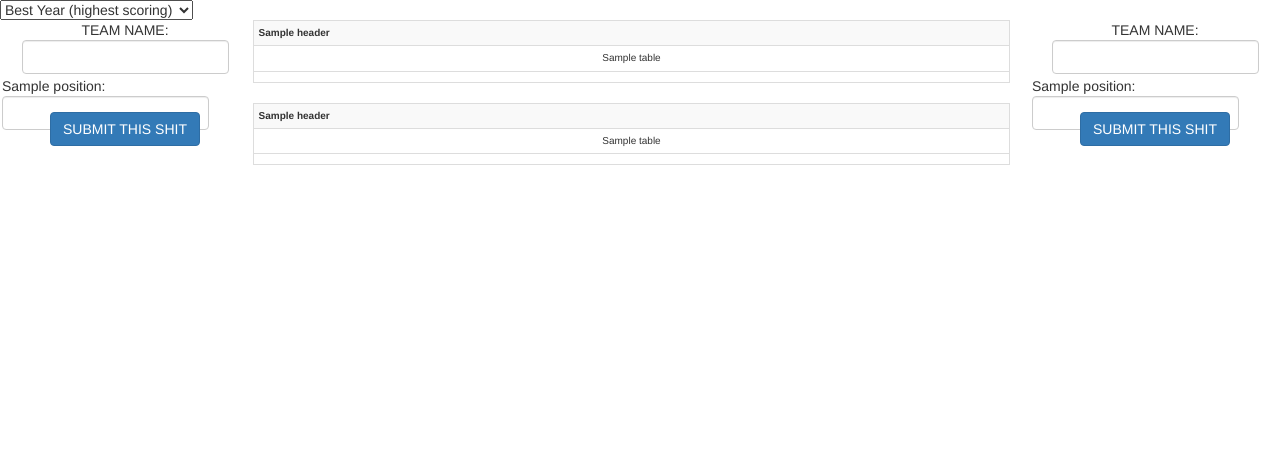
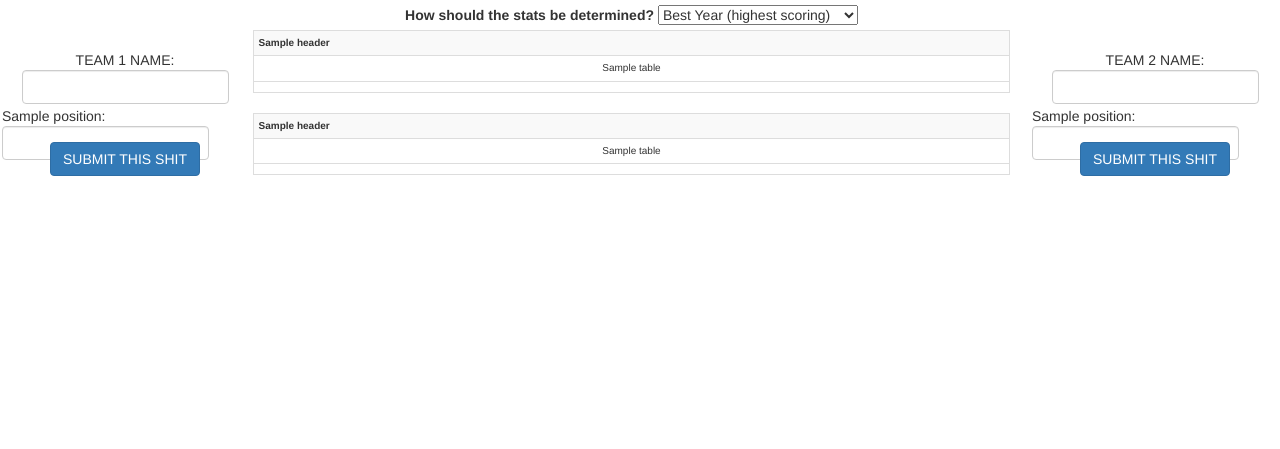
Before and after one commit to VitamintK/Basketball-Crack, a Flask app: template app/templates/draft.html in a window 1280 px wide. Shown: the top 449 px of the page. Run offline with Flask 2, Linux system fonts and the light colour scheme; the template is opened without the code that fills it: most values are stand-ins (such as "Sample title", 1, 10 or a date in 2020); some libraries are stand-ins or nearby versions.

Commit message:
trying to css
can't css

```diff
--- a/app/static/draft.css
+++ b/app/static/draft.css
@@ -11,13 +11,23 @@ body{
 	float:left;
 	width:250px;
 	min-height:400px;
-	top:20px;
+	top:50px;
 	position:fixed;
 }
 #right { float:right; width:250px; min-height:400px;
 	right:0;
-	top:20px;
+	top:50px;
 	position:fixed;
+}
+#header{
+	text-align:center;
+}
+
+#selector{
+	margin:auto;
+	margin-top: 5px;
+	margin-bottom:5px;
+	width:200px;
 }
 #main{
 	font-size:10px;
--- a/app/templates/draft.html
+++ b/app/templates/draft.html
@@ -13,11 +13,19 @@
 </head>
 <body>
 	<div id="wrap">
-    	<div id="header"><select id="selector"><option value="best">Best Year (highest scoring)</option><option value="worst">Worst Year (lowest scoring)</option>
-    		<option value="rookie">Rookie Year</option><option value="career">Career Totals</option><option value="recent">This Year</option></select></div>
+    	<div id="header">
+    		<label class="control-label">How should the stats be determined?</label>
+    		<select  id="selector">
+    			<option value="best">Best Year (highest scoring)</option>
+    			<option value="worst">Worst Year (lowest scoring)</option>
+    			<option value="rookie">Rookie Year</option>
+    			<option value="career">Career Totals</option>
+    			<option value="recent">This Year</option>
+    		</select>
+    	</div>
     	<div id="bod">
         	<form id="left" class="form-inline">
-        		<div>TEAM NAME: <input type="text" class="form-control teamname"></div>
+        		<div>TEAM 1 NAME: <input type="text" class="form-control teamname"></div>
         		{% for i in positions%}
         			<div class="pos">{{i}}: <input type="text" name="{{i}}" class="form-control pos_inp"></div>
         		{%endfor%}
@@ -25,7 +33,7 @@
         	</form>
 
         	<form id="right" class="form-inline">
-        		<div>TEAM NAME: <input type="text" class="form-control teamname"></div>
+        		<div>TEAM 2 NAME: <input type="text" class="form-control teamname"></div>
         		{% for i in positions%}
         			<div class="pos">{{i}}: <input type="text" name="{{i}}" class="form-control pos_inp"></div>
         		{%endfor%}
```
